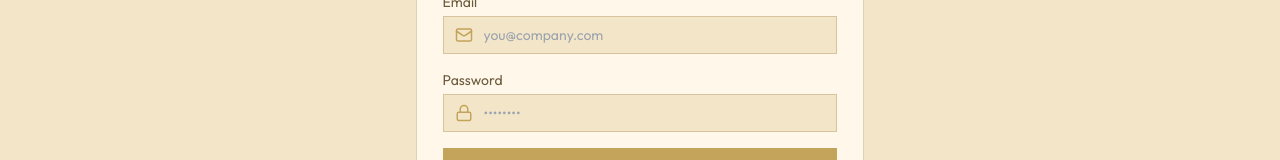
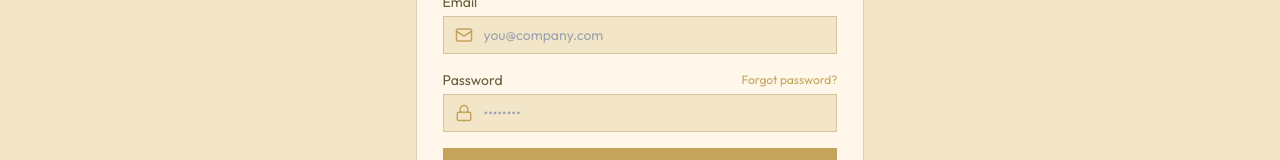
Before and after one commit to Anselm04/ai-marketing-agency, a React (Vite) app in the folder frontend/: page /login in a window 1280 px wide. Shown: the part 358-518 px from the top of the page. Built offline with nearby package versions, Linux system fonts and the light colour scheme; no server answers; the HTML template or start-up script is replaced by a standard one.

Commit message:
Tidy login and restore password recovery link

```diff
--- a/frontend/src/pages/Login.jsx
+++ b/frontend/src/pages/Login.jsx
@@ -56,7 +56,7 @@ export default function Login() {
           {error && <div className="mt-4 p-3 text-sm text-red-400">{error}</div>}
           <form onSubmit={handleSubmit} className="space-y-4 mt-6">
             <div>
-              <label className="block text-sm mb-1" style={{ color: 'var(--text-muted)' }}>Email</label>
+              <label className="block text-sm mb-1" style={{ color: 'var(--text-muted)' }}>{t('email')}</label>
               <div className="relative">
                 <Mail className="absolute left-3 top-2.5" size={18} style={{ color: 'var(--gold)' }} />
                 <input
@@ -71,7 +71,10 @@ export default function Login() {
               </div>
             </div>
             <div>
-              <label className="block text-sm mb-1" style={{ color: 'var(--text-muted)' }}>Password</label>
+              <div className="flex items-center justify-between gap-3 mb-1">
+                <label className="block text-sm" style={{ color: 'var(--text-muted)' }}>{t('password')}</label>
+                <Link to="/forgot-password" className="text-xs" style={{ color: 'var(--gold)' }}>{t('forgotPassword')}</Link>
+              </div>
               <div className="relative">
                 <Lock className="absolute left-3 top-2.5" size={18} style={{ color: 'var(--gold)' }} />
                 <input
```
